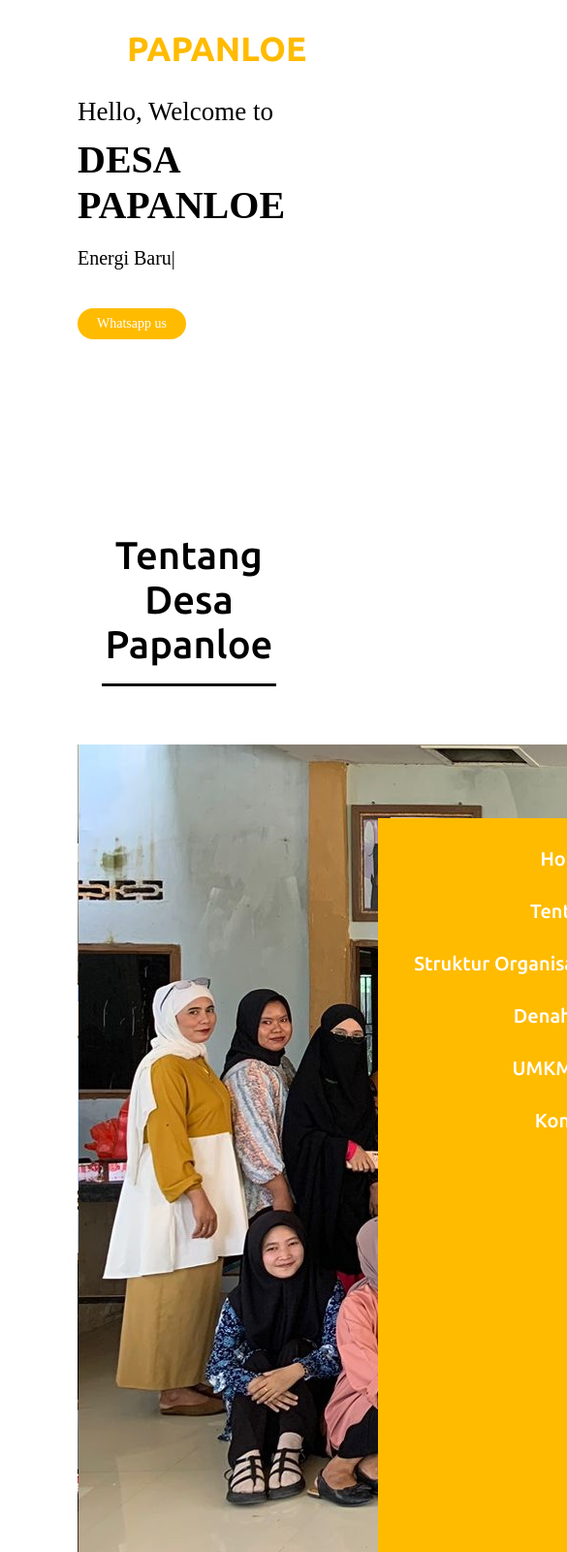
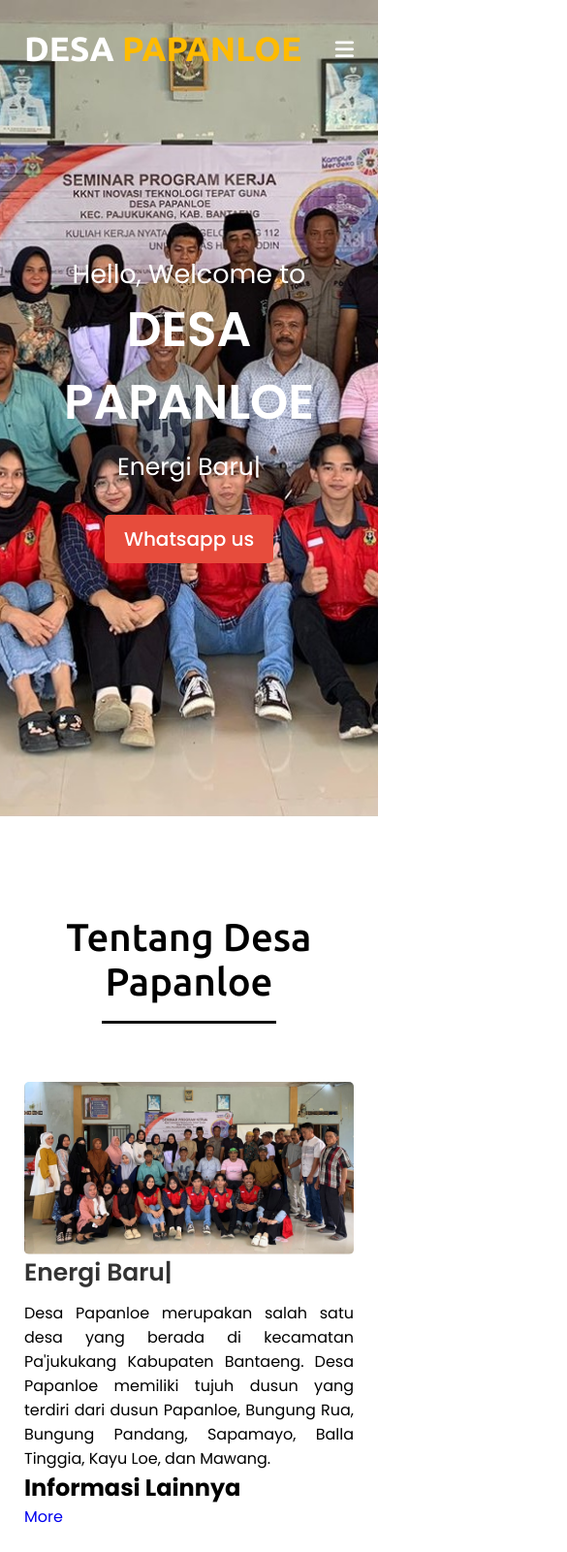
Before and after one commit to KKNUH112Papanloe/kknuh112papanloe, a plain HTML site: page index.html in a window 390 px wide. Shown: the top 1601 px of the page at 97% size, 585 px wide, since content can reach past the window. Drawn offline with nearby package versions, Linux system fonts and the light colour scheme.

Commit message:
style.css

```diff
--- a/style.css
+++ b/style.css
@@ -1,4 +1,4 @@
-/* import google fonts */
+/* Import Google Fonts */
 @import url('https://fonts.googleapis.com/css2?family=Poppins:wght@400;500;600;700&family=Ubuntu:wght@400;500;700&display=swap');
 
 * {
@@ -12,48 +12,33 @@ html {
     scroll-behavior: smooth;
 }
 
-/* custom scroll bar */
+/* Custom Scrollbar */
 ::-webkit-scrollbar {
     width: 10px;
 }
-
 ::-webkit-scrollbar-track {
     background: #f1f1f1;
 }
-
 ::-webkit-scrollbar-thumb {
     background: #888;
 }
-
 ::-webkit-scrollbar-thumb:hover {
     background: #555;
 }
 
+/* Global Styling */
+body {
+    font-family: 'Poppins', sans-serif;
+}
 section {
     padding: 100px 0;
 }
-
 .max-width {
     max-width: 1300px;
     padding: 0 80px;
     margin: auto;
 }
-
-.about, .services, .skills, .teams, .contact, footer {
-    font-family: 'Poppins', sans-serif;
-}
-
-.about .about-content,
-.services .serv-content,
-.skills .skills-content,
-.contact .contact-content {
-    display: flex;
-    flex-wrap: wrap;
-    align-items: center;
-    justify-content: space-between;
-}
-
-section .title {
+.title {
     position: relative;
     text-align: center;
     font-size: 40px;
@@ -62,8 +47,7 @@ section .title {
     padding-bottom: 20px;
     font-family: 'Ubuntu', sans-serif;
 }
-
-section .title::before {
+.title::before {
     content: "";
     position: absolute;
     bottom: 0px;
@@ -73,8 +57,7 @@ section .title::before {
     background: #111;
     transform: translateX(-50%);
 }
-
-section .title::after {
+.title::after {
     position: absolute;
     bottom: -8px;
     left: 50%;
@@ -85,7 +68,7 @@ section .title::after {
     transform: translateX(-50%);
 }
 
-/* navbar styling */
+/* Navbar Styling */
 .navbar {
     position: fixed;
     width: 100%;
@@ -94,190 +77,183 @@ section .title::after {
     font-family: 'Ubuntu', sans-serif;
     transition: all 0.3s ease;
 }
-
 .navbar.sticky {
     padding: 15px 0;
     background: rgb(255, 187, 0);
 }
-
 .navbar .max-width {
     display: flex;
     align-items: center;
     justify-content: space-between;
 }
-
 .navbar .logo a {
     color: #fff;
     font-size: 35px;
     font-weight: 600;
 }
-
 .navbar .logo a span {
     color: rgb(255, 187, 0);
     transition: all 0.3s ease;
 }
-
 .navbar.sticky .logo a span {
     color: #fff;
 }
-
 .navbar .menu {
     display: flex;
     list-style: none;
 }
-
 .navbar .menu li {
+    list-style: none;
+    display: inline-block;
     margin-left: 20px;
 }
-
 .navbar .menu li a {
     color: #fff;
     font-size: 18px;
     font-weight: 500;
+    padding: 10px 20px;
+    border-radius: 20px;
     transition: all 0.3s ease;
 }
-
-.navbar .menu li a:hover {
-    color: rgb(255, 187, 0);
+.navbar .menu li a:hover,
+.navbar .menu li a.active {
+    color: #fff;
+    background: #e74c3c;
 }
-
 .menu-btn {
     color: #fff;
     font-size: 22px;
     cursor: pointer;
     display: none;
 }
+.menu-btn i.active {
+    color: #fff;
+}
 
+/* Scroll Up Button */
 .scroll-up-btn {
     position: fixed;
     bottom: 10px;
     right: 10px;
     height: 45px;
-    width: 42px;
-    background: rgb(255, 187, 0);
+    width: 45px;
+    background: #e74c3c;
+    color: #fff;
     text-align: center;
     line-height: 45px;
-    color: #fff;
-    z-index: 9999;
-    border-radius: 6px;
-    border-bottom-width: 2px;
+    border-radius: 50%;
     cursor: pointer;
     opacity: 0;
     pointer-events: none;
     transition: all 0.3s ease;
 }
-
 .scroll-up-btn.show {
     opacity: 1;
     pointer-events: auto;
 }
 
-.scroll-up-btn:hover {
-    filter: brightness(90%);
-}
-
-section .home {
+/* Home Section */
+.home {
     display: flex;
     justify-content: center;
     align-items: center;
     height: 100vh;
-    background: url('images/banner.jpg') no-repeat center center/cover;
+    background: url('../images/banner.jpeg') no-repeat center center/cover;
     color: #fff;
     text-align: center;
 }
-
-.home .home-content {
-    max-width: 600px;
-}
-
 .home .text-1 {
     font-size: 27px;
 }
-
 .home .text-2 {
     font-size: 75px;
     font-weight: 600;
+}
+.home .text-3 {
+    font-size: 40px;
     margin: 10px 0;
 }
-
-.home .text-3 {
-    font-size: 40px;
-    margin: 20px 0;
+.home a {
+    color: #fff;
+    font-size: 20px;
+    font-weight: 500;
+    background: #e74c3c;
+    padding: 10px 20px;
+    border-radius: 5px;
+    margin-top: 20px;
+    display: inline-block;
+    transition: all 0.3s ease;
+}
+.home a:hover {
+    background: #ff6b81;
 }
 
-.home a {
-    display: inline-block;
-    background: rgb(255, 187, 0);
-    color: #fff;
-    padding: 10px 30px;
-    margin-top: 20px;
-    border-radius: 30px;
-    transition: all 0.3s ease;
+/* About Section */
+.about .left img {
+    height: auto;
+    max-width: 100%;
+    border-radius: 5px;
+}
+.about .right .text {
+    font-size: 25px;
+    font-weight: 600;
+    color: #333;
+    margin-bottom: 10px;
+}
+.about .right p {
+    text-align: justify;
 }
 
-.home a:hover {
-    filter: brightness(90%);
+/* Media Queries */
+@media (max-width: 991px) {
+    .max-width {
+        padding: 0 50px;
+    }
 }
 
-/* Responsive Media Queries */
 @media (max-width: 768px) {
-    .navbar .max-width {
-        padding: 0 50px;
-    }
-
     .menu-btn {
         display: block;
     }
-
     .navbar .menu {
         position: fixed;
-        top: 100%;
-        right: -100%;
-        background: rgb(255, 187, 0);
         height: 100vh;
         width: 100%;
-        display: block;
+        left: -100%;
+        top: 0;
+        background: #333;
         text-align: center;
+        display: flex;
+        justify-content: center;
+        align-items: center;
+        flex-direction: column;
         transition: all 0.3s ease;
     }
-
     .navbar .menu.active {
-        right: 0;
+        left: 0;
     }
-
     .navbar .menu li {
-        display: block;
-        margin: 30px 0;
+        margin: 10px 0;
     }
-
     .navbar .menu li a {
         font-size: 20px;
     }
-
     .home .text-2 {
-        font-size: 55px;
+        font-size: 60px;
     }
-
     .home .text-3 {
         font-size: 30px;
     }
 }
 
 @media (max-width: 480px) {
-    .navbar .max-width {
-        padding: 0 30px;
+    .max-width {
+        padding: 0 25px;
     }
-
     .home .text-2 {
-        font-size: 40px;
+        font-size: 50px;
     }
-
     .home .text-3 {
-        font-size: 20px;
-    }
-
-    .home a {
-        padding: 8px 20px;
-        font-size: 14px;
+        font-size: 25px;
     }
 }
```
